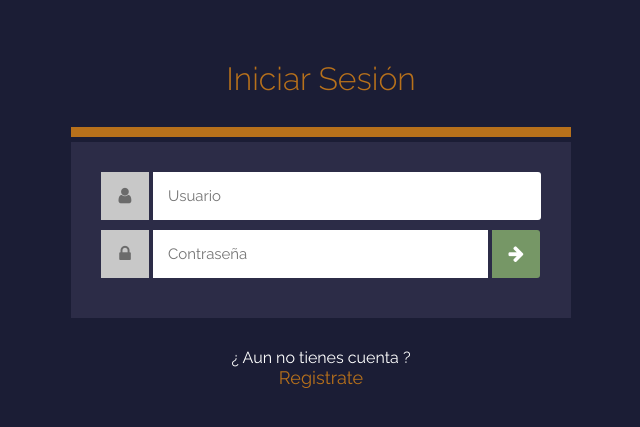
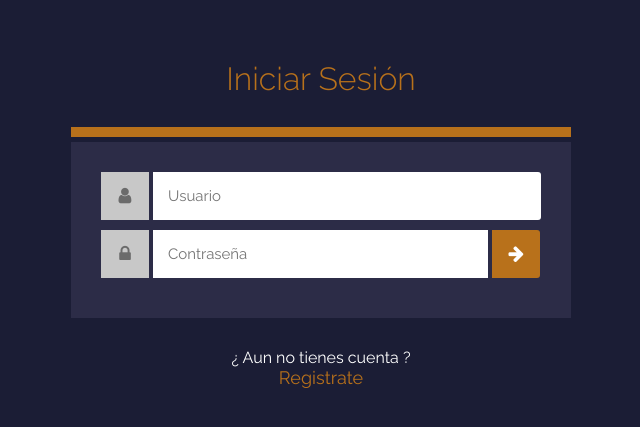
Before and after one commit to marcos1995-bonfigli/transportebonfigli2020, a PHP site: page /login.php in a window 1280 px wide. Shown: the top 427 px of the page, without its empty margins (319-959 px from the left). Run offline with PHP 8.4, Linux system fonts and the light colour scheme; some libraries are stand-ins or nearby versions.

Commit message:
Update login.css

```diff
--- a/assets/css/login.css
+++ b/assets/css/login.css
@@ -116,10 +116,9 @@ a:hover{
 	max-height: 48px;
 	font-size: 18px;
 	line-height: 18px;
-	background: #679863;
+	background: #B8711B;
 	display: inline-block;
 	color: #fff;
-	background: #769766;
 	cursor: pointer;
 
 	-webkit-border-radius: 0 3px 3px 0;
@@ -127,6 +126,10 @@ a:hover{
 	-ms-border-radius: 0 3px 3px 0;
 	-o-border-radius: 0 3px 3px 0;
 	border-radius: 0 3px 3px 0;
+}
+
+.formulario .submit-btn:hover{
+	background: #ffa502;
 }
 
 .texto-registrate{
```
